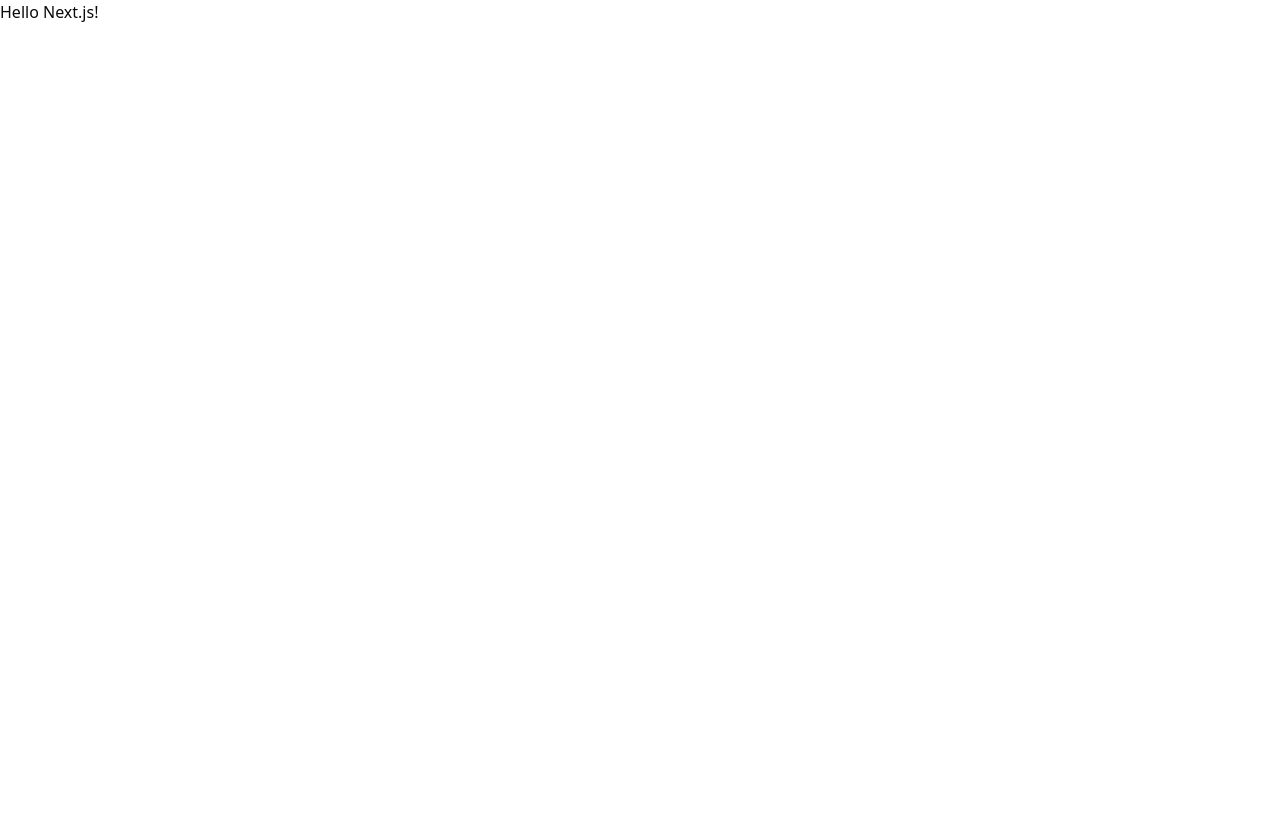
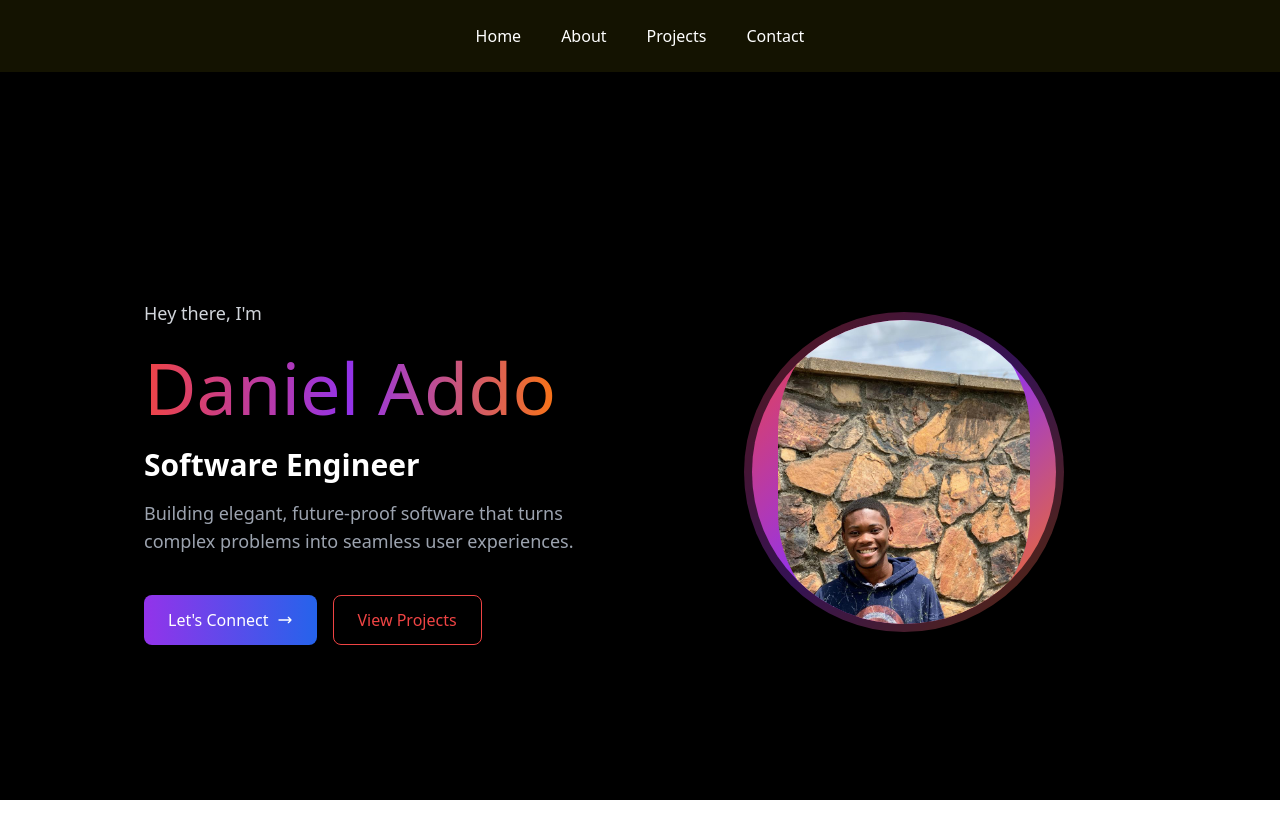
Before and after one commit to saintdannyyy/saintdannyyy-portfolio, a Next.js app: page / in a window 1280 px wide. Shown: the top 838 px of the page. Before the commit the page ends 800 px from the top, so only its background shows below. Built offline with nearby package versions, Linux system fonts and the light colour scheme.

Commit message:
Refactor Home component to include Header and Hero sections with improved layout

```diff
--- a/app/page.js
+++ b/app/page.js
@@ -1,6 +1,19 @@
 import Header from "@/components/Header";
+import Hero from "@/components/Hero";
 
-export default function Page() {
-  <Header />;
-  return <h1>Hello Next.js!</h1>;
+export default function Home() {
+  return (
+    <div className="flex z-10 flex-col w-screen h-screen bg-black text-white">
+      {/* Header Section*/}
+      <div className="flex justify-center top-1 w-full bg-[#141301]">
+        <Header className="z-10" />
+      </div>
+      {/* Main Body */}
+      <div className="flex w-full justify-center">
+        {/* Hero Section */}
+        <Hero />
+        {/* About Section */}
+      </div>
+    </div>
+  );
 }
```
